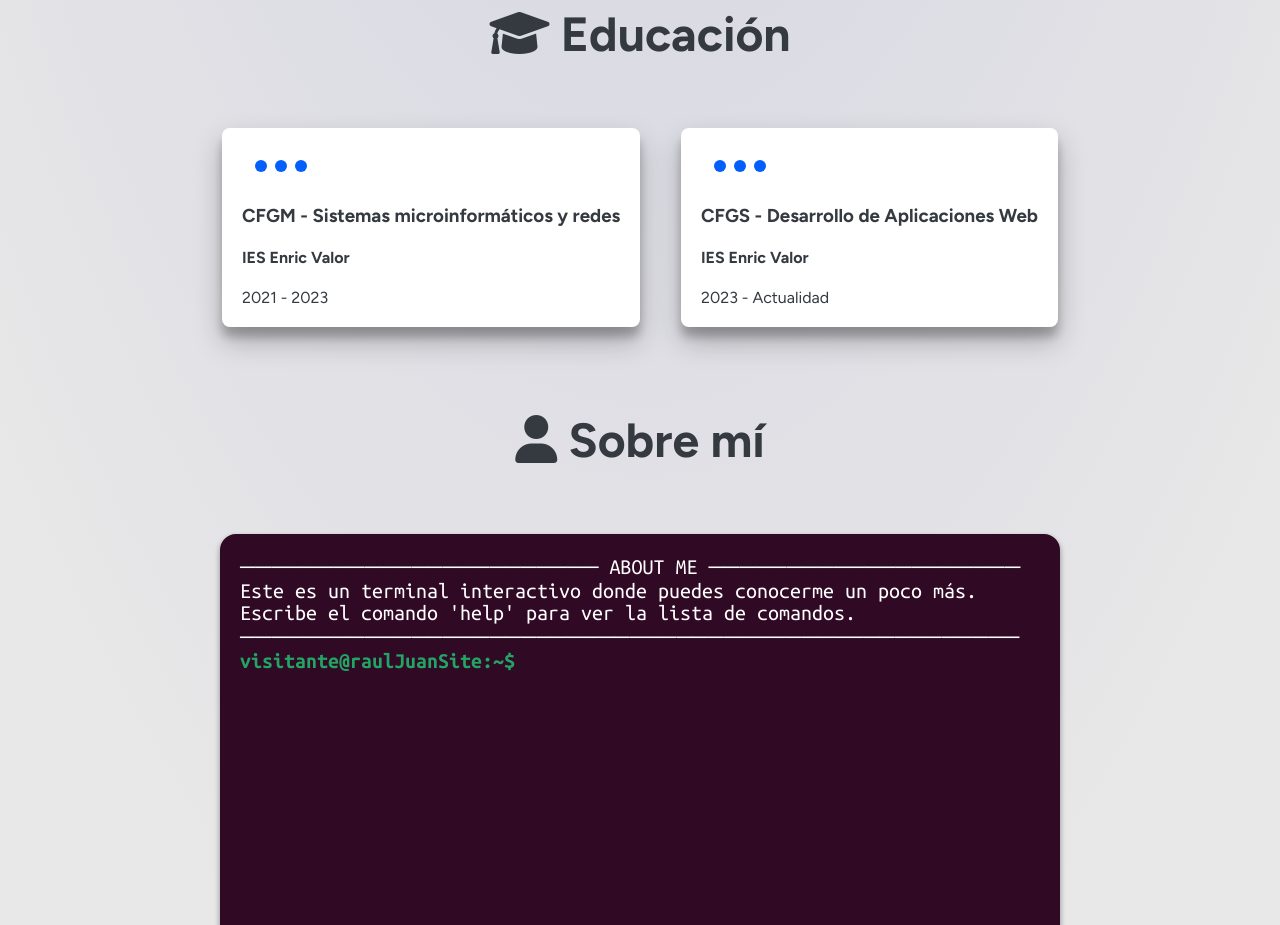
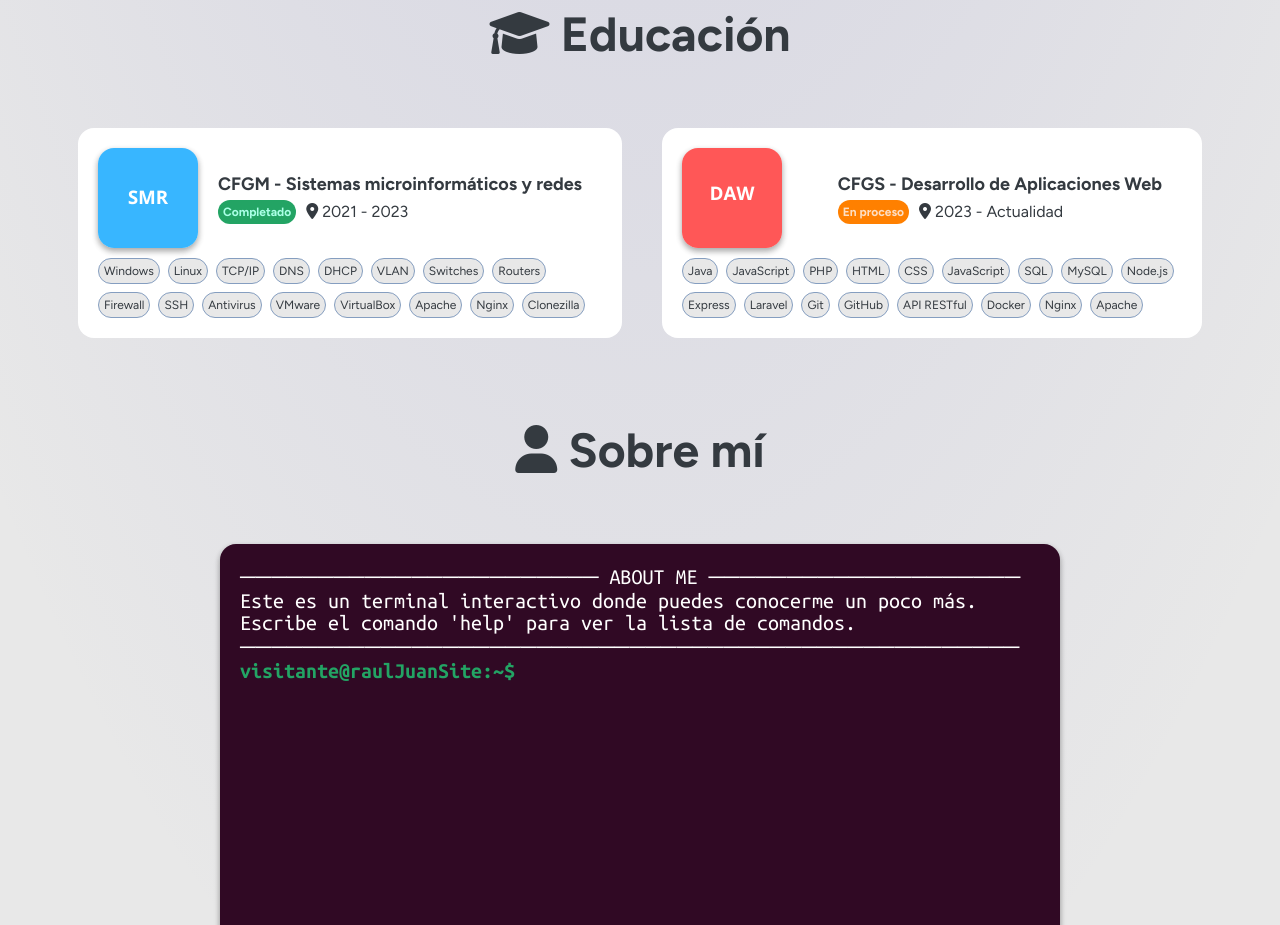
Before and after one commit to SrLopus/Portfolio, a React (Vite) app: page / in a window 1280 px wide. Shown: the part 1180-2105 px from the top of the page. Built offline with nearby package versions, Linux system fonts and the light colour scheme.

Commit message:
Agrega imágenes y tecnologías a los componentes de educación en App.jsx y Card.jsx; actualiza estilos en style.css.

```diff
--- a/src/App.jsx
+++ b/src/App.jsx
@@ -9,6 +9,9 @@ import Tecnologias from "./components/Carrusel.jsx";
 import Card from "./components/Card.jsx"
 import Terminal from "./components/Terminal.jsx";
 import Proyectos from "./components/Proyectos.jsx";
+import daw from "./assets/img/daw.png";
+import smr from "./assets/img/smr.png";
+import { dawTec, smrTec } from "./utils/tecnologias.js";
 
 function App(){
 
@@ -62,8 +65,8 @@ function App(){
       <p id="educacion"></p><br/>
       <h1 className="tituloSection" data-aos="fade-up" data-aos-offset="200"><i className="fa-solid fa-graduation-cap"></i> Educación</h1>
       <div className="contenedorEducacion" data-aos="zoom-in" data-aos-offset="200">
-        <Card titulo="CFGM - Sistemas microinformáticos y redes" sitio="IES Enric Valor" fecha="2021 - 2023"></Card>
-        <Card titulo="CFGS  - Desarrollo de Aplicaciones Web" sitio="IES Enric Valor" fecha="2023 - Actualidad"></Card>
+        <Card tecnologias={smrTec} img={smr} realizado = "true" titulo="CFGM - Sistemas microinformáticos y redes" sitio="IES Enric Valor" fecha="2021 - 2023"></Card>
+        <Card tecnologias={dawTec} img={daw} realizado = "false" titulo="CFGS  - Desarrollo de Aplicaciones Web" sitio="IES Enric Valor" fecha="2023 - Actualidad"></Card>
       </div>
       <p id="sobre-mi"></p><br/>
       <h1 className="tituloSection" data-aos="fade-up" data-aos-offset="200"><i className="fa-solid fa-user"></i> Sobre mí</h1>
--- a/src/components/Card.jsx
+++ b/src/components/Card.jsx
@@ -2,7 +2,7 @@ import React, { useEffect, useRef } from 'react';
 import VanillaTilt from 'vanilla-tilt';
 import 'animate.css';
 
-function Card(datos){
+function Card({ img, titulo, realizado, fecha, tecnologias }) {
   const tiltRef = useRef(null);
 
   useEffect(() => {
@@ -14,24 +14,24 @@ function Card(datos){
   }, []);
 
   return (
-    <div data-tilt-glare="true" data-tilt-max-glare="0.2" data-tilt-perspective="500" data-tilt-transition="true" ref={tiltRef} className={`card`}>
-      <div className="tools">
-        <div className="circle">
-          <span className="blue box"></span>
-        </div>
-        <div className="circle">
-          <span className="blue box"></span>
-        </div>
-        <div className="circle">
-          <span className="blue box"></span>
+    <div data-tilt-perspective="1000" data-tilt-transition="true" ref={tiltRef} className="card">
+      <div className='card-cabecera'>
+        <img className='card-img' src={img} alt={titulo} />
+        <div className='card-cabecera-interior'>
+          <h2 className='tituloCard'>{titulo}</h2>
+          <div className='card-info'>
+            <span className={`${realizado === "true" ? "realizado" : "noRealizado"}`}>{realizado === "true" ? "Completado" : "En proceso"}</span>
+            <span className='card-fecha'><i className="fa-solid fa-location-dot"></i> {fecha}</span>
+          </div>
         </div>
       </div>
-      <h3>{datos.titulo}</h3>
-      <h4>{datos.sitio}</h4>
-      <span>{datos.fecha}</span>
+      <div className='card-tecnologias'>
+        {Array.isArray(tecnologias) && tecnologias.map((tecnologia, index) => {
+          return <span key={index} className='etiqueta'>{tecnologia}</span>;
+        })}
+      </div>
     </div>
   );
 }
 
-
 export default Card;
--- a/src/components/Terminal.jsx
+++ b/src/components/Terminal.jsx
@@ -27,7 +27,7 @@ function Terminal(){
     }
 
 
-    let manejarTeclas = (e)=> {
+    let manejarTeclas = (e) => {
         let typer = document.getElementById("typer");
         let result = document.getElementById("result");
         let texto = document.getElementById("texto");
@@ -43,7 +43,7 @@ function Terminal(){
             historial.unshift(typer.textContent);
 
             if(typer.textContent.toLowerCase() == "clear"){
-                result.innerHTML="";
+                result.innerHTML=cabecera;
             }else{
                 let resultado;
                 if(typer.textContent.toLowerCase() == "game"){
--- a/src/styles/style.css
+++ b/src/styles/style.css
@@ -58,6 +58,37 @@ html {
     animation: blinker 1s linear infinite;
     left: 0px;
 }
+.card-info{
+    display: flex;
+    align-items: center;
+    gap: 10px;
+}
+
+.card-fecha{
+    color: var(--color-texto1);
+}
+
+.card-tecnologias{
+    display: flex;
+    gap: 8px;
+    flex-wrap: wrap;
+    width: 500px;
+    margin-top: 10px;
+}
+
+.etiqueta{
+    color: var(--color-texto1);
+    background-color: var(--color-fondo);
+    font-size: 12px;
+    padding: 5px;
+    border: solid 1px #859ec0;
+    border-radius: 1rem;
+    cursor: pointer;
+}
+
+.etiqueta:hover{
+    animation: pop 0.3s linear;
+}
 
 #typer,
 #result {
@@ -75,11 +106,7 @@ html {
     font-size: 22px;
 }
 
-@keyframes blinker {
-    50% {
-        opacity: 0;
-    }
-}
+
 
 .contenedorEducacion {
     display: flex;
@@ -89,26 +116,61 @@ html {
 .card {
     width: fit-content;
     height: fit-content;
+    padding: 20px;
     margin: 0 auto;
-    background-color:var(--color-card);
-    border-radius: 8px;
-    z-index: 1;
-    color: var(--color-texto1);
-    box-shadow: rgba(0, 0, 0, 0.25) 0px 14px 28px, rgba(0, 0, 0, 0.22) 0px 10px 10px;
-    padding: 20px;
-    left: none;
+    background-color: var(--color-card);
+    border-radius: 1rem;
 }
 
-.tools {
-    display: flex;
-    align-items: center;
-    padding: 9px;
+.tituloCard{
+    font-size: 18px;
+    color: var(--color-texto1);
+    margin: 0;
+}
+.tituloSecunCard{
+    font-size: 16px;
+    color: var(--color-texto1);
 }
 
-.circle {
-    padding: 0 4px;
+.realizado{
+    border-radius: 2rem;
+    background-color: #23a464;
+    color: #abffe6;
+    width: fit-content;
+    font-weight: bold;
+    font-size: 12px;
+    padding: 5px;
+    margin: 0;
 }
 
+.card-cabecera{
+    display: flex;
+    justify-content: space-between;
+    align-items: center;
+}
+
+.noRealizado{
+    width: fit-content;
+    border-radius: 2rem;
+    background-color: #ff8000;
+    color: #fddec3;
+    font-weight: bold;
+    font-size: 12px;
+    margin: 0;
+    padding: 5px;
+}
+.card-img{
+    width: 100px;
+    height: 100px;
+    border-radius: 1rem;
+    box-shadow: rgba(0, 0, 0, 0.16) 0px 3px 6px, rgba(0, 0, 0, 0.23) 0px 3px 6px;
+}
+.card-cabecera-interior{
+    display: flex;
+    flex-direction: column;
+    padding: 20px;
+    gap: 5px;
+}
 .box {
     display: inline-block;
     align-items: center;
@@ -116,10 +178,6 @@ html {
     height: 10px;
     padding: 1px;
     border-radius: 50%;
-}
-
-.blue {
-    background-color: #035ffb;
 }
 
 #typer {
@@ -357,6 +415,11 @@ html {
     width: 100%;
     height: 100%;
 }
+@keyframes blinker {
+    50% {
+        opacity: 0;
+    }
+}
 
 @keyframes spin {
     0% {
--- /dev/null
+++ b/src/utils/tecnologias.js
@@ -0,0 +1,42 @@
+let smrTec = [
+    "Windows",
+    "Linux",
+    "TCP/IP",
+    "DNS",
+    "DHCP",
+    "VLAN",
+    "Switches",
+    "Routers",
+    "Firewall",
+    "SSH",
+    "Antivirus",
+    "VMware",
+    "VirtualBox",
+    "Apache",
+    "Nginx",
+    "Clonezilla",
+];
+
+let dawTec = [
+    "Java",
+    "JavaScript",
+    "PHP",
+    "HTML",
+    "CSS",
+    "JavaScript",
+    "SQL",
+    "MySQL",
+    "Node.js",
+    "Express",
+    "Laravel",
+    "Git",
+    "GitHub",
+    "API RESTful",
+    "Docker",
+    "Nginx",
+    "Apache",
+];
+
+export{
+    smrTec,dawTec
+}
```
Also changed, not shown: src/assets/img/DAW.png (added), src/assets/img/SMR.png (added).
